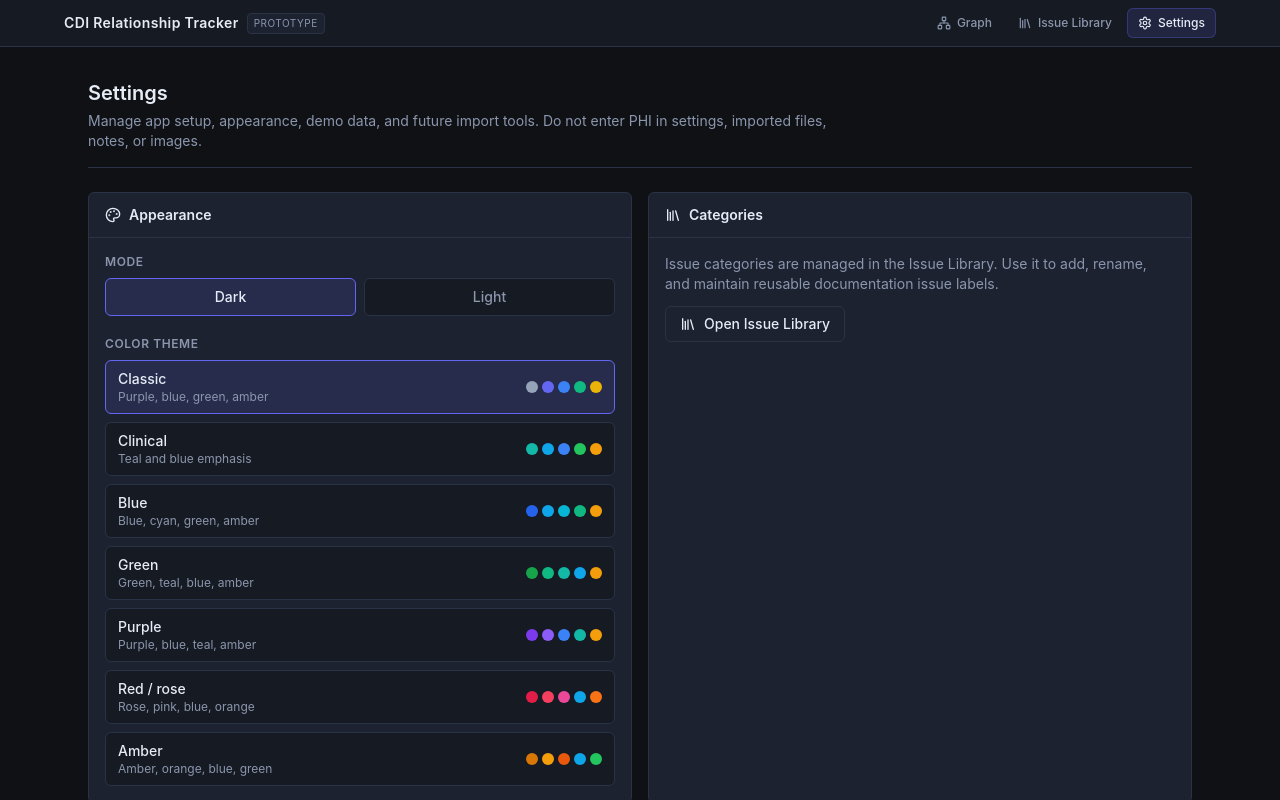
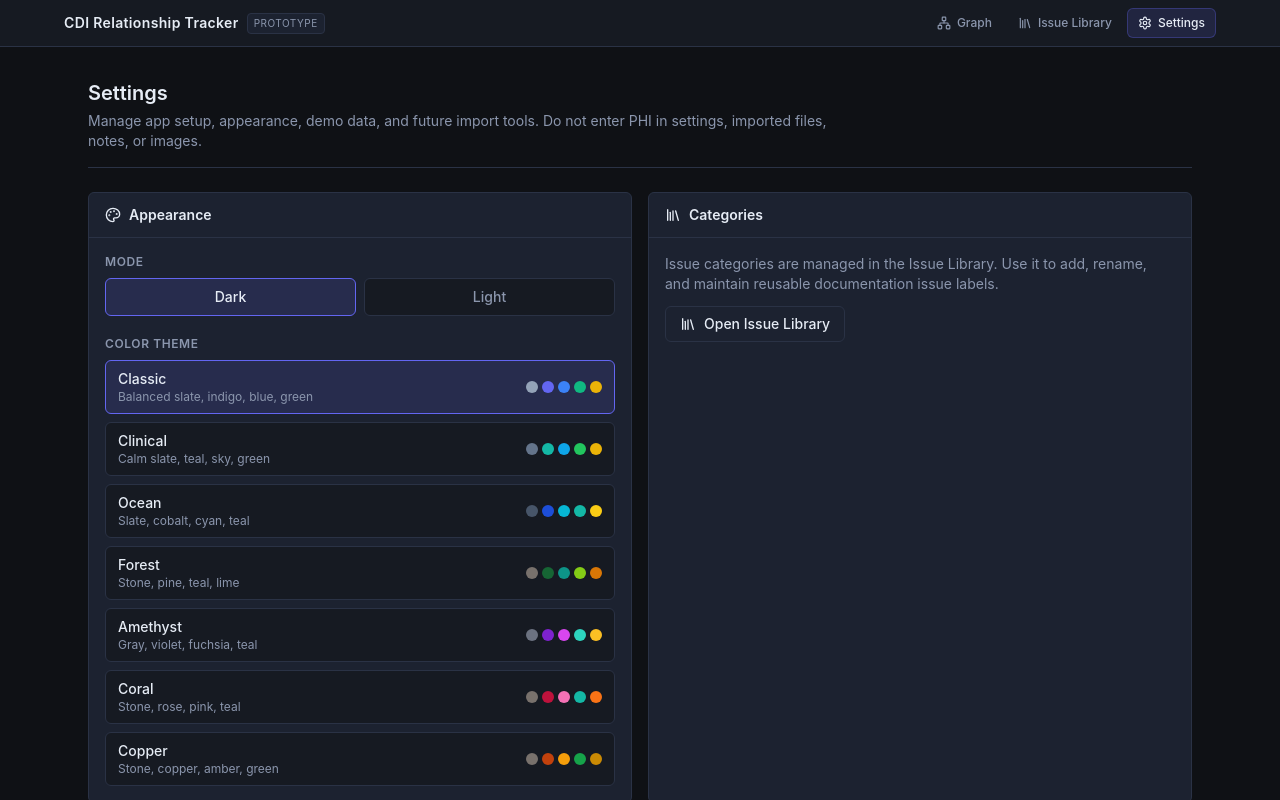
Before and after one commit to areevesc/Codex-Provider-Documentation-Issues-Map, a React (Vite) app: page /settings in a window 1280 px wide. Built offline with nearby package versions, Linux system fonts and the light colour scheme.

Commit message:
Refine app color themes

```diff
--- a/src/pages/SettingsPage.tsx
+++ b/src/pages/SettingsPage.tsx
@@ -14,13 +14,13 @@ const appearanceModes = [
 ] as const;
 
 const colorThemes = [
-  { value: 'classic', label: 'Classic', description: 'Purple, blue, green, amber' },
-  { value: 'clinical', label: 'Clinical', description: 'Teal and blue emphasis' },
-  { value: 'blue', label: 'Blue', description: 'Blue, cyan, green, amber' },
-  { value: 'green', label: 'Green', description: 'Green, teal, blue, amber' },
-  { value: 'purple', label: 'Purple', description: 'Purple, blue, teal, amber' },
-  { value: 'rose', label: 'Red / rose', description: 'Rose, pink, blue, orange' },
-  { value: 'amber', label: 'Amber', description: 'Amber, orange, blue, green' },
+  { value: 'classic', label: 'Classic', description: 'Balanced slate, indigo, blue, green' },
+  { value: 'clinical', label: 'Clinical', description: 'Calm slate, teal, sky, green' },
+  { value: 'blue', label: 'Ocean', description: 'Slate, cobalt, cyan, teal' },
+  { value: 'green', label: 'Forest', description: 'Stone, pine, teal, lime' },
+  { value: 'purple', label: 'Amethyst', description: 'Gray, violet, fuchsia, teal' },
+  { value: 'rose', label: 'Coral', description: 'Stone, rose, pink, teal' },
+  { value: 'amber', label: 'Copper', description: 'Stone, copper, amber, green' },
 ] as const;
 
 type ColorTheme = (typeof colorThemes)[number]['value'];
@@ -404,12 +404,12 @@ function PreviewStat({ label, value }: { label: string; value: number }) {
 function ThemeSwatches({ theme }: { theme: ColorTheme }) {
   const colors: Record<ColorTheme, string[]> = {
     classic: ['bg-slate-400', 'bg-indigo-500', 'bg-blue-500', 'bg-emerald-500', 'bg-yellow-500'],
-    clinical: ['bg-teal-500', 'bg-sky-500', 'bg-blue-500', 'bg-green-500', 'bg-amber-500'],
-    blue: ['bg-blue-600', 'bg-sky-500', 'bg-cyan-500', 'bg-emerald-500', 'bg-amber-500'],
-    green: ['bg-green-600', 'bg-emerald-500', 'bg-teal-500', 'bg-sky-500', 'bg-amber-500'],
-    purple: ['bg-violet-600', 'bg-violet-500', 'bg-blue-500', 'bg-teal-500', 'bg-amber-500'],
-    rose: ['bg-rose-600', 'bg-rose-500', 'bg-pink-500', 'bg-sky-500', 'bg-orange-500'],
-    amber: ['bg-amber-600', 'bg-amber-500', 'bg-orange-600', 'bg-sky-500', 'bg-green-500'],
+    clinical: ['bg-slate-500', 'bg-teal-500', 'bg-sky-500', 'bg-green-500', 'bg-yellow-500'],
+    blue: ['bg-slate-600', 'bg-blue-700', 'bg-cyan-500', 'bg-teal-500', 'bg-yellow-400'],
+    green: ['bg-stone-500', 'bg-green-800', 'bg-teal-600', 'bg-lime-500', 'bg-amber-600'],
+    purple: ['bg-gray-500', 'bg-purple-700', 'bg-fuchsia-500', 'bg-teal-400', 'bg-amber-400'],
+    rose: ['bg-stone-500', 'bg-rose-700', 'bg-pink-400', 'bg-teal-500', 'bg-orange-500'],
+    amber: ['bg-stone-500', 'bg-orange-700', 'bg-amber-500', 'bg-green-600', 'bg-yellow-600'],
   };
   return (
     <span className="flex shrink-0 gap-1">
--- a/src/styles/index.css
+++ b/src/styles/index.css
@@ -37,12 +37,12 @@
   }
 
   :root[data-theme='clinical'] {
-    --color-accent-primary: 13 148 136;
-    --color-accent-health-system: 20 184 166;
-    --color-accent-specialist: 14 165 233;
-    --color-accent-clinic: 59 130 246;
+    --color-accent-primary: 20 184 166;
+    --color-accent-health-system: 100 116 139;
+    --color-accent-specialist: 13 148 136;
+    --color-accent-clinic: 14 165 233;
     --color-accent-provider: 34 197 94;
-    --color-accent-label: 245 158 11;
+    --color-accent-label: 234 179 8;
   }
 
   :root[data-theme='classic'] {
@@ -55,48 +55,48 @@
   }
 
   :root[data-theme='blue'] {
-    --color-accent-primary: 37 99 235;
-    --color-accent-health-system: 59 130 246;
-    --color-accent-specialist: 14 165 233;
+    --color-accent-primary: 2 132 199;
+    --color-accent-health-system: 71 85 105;
+    --color-accent-specialist: 29 78 216;
     --color-accent-clinic: 6 182 212;
-    --color-accent-provider: 16 185 129;
-    --color-accent-label: 245 158 11;
+    --color-accent-provider: 20 184 166;
+    --color-accent-label: 250 204 21;
   }
 
   :root[data-theme='green'] {
-    --color-accent-primary: 22 163 74;
-    --color-accent-health-system: 34 197 94;
-    --color-accent-specialist: 20 184 166;
-    --color-accent-clinic: 14 165 233;
+    --color-accent-primary: 101 163 13;
+    --color-accent-health-system: 87 83 78;
+    --color-accent-specialist: 22 101 52;
+    --color-accent-clinic: 13 148 136;
     --color-accent-provider: 132 204 22;
-    --color-accent-label: 245 158 11;
+    --color-accent-label: 217 119 6;
   }
 
   :root[data-theme='purple'] {
-    --color-accent-primary: 124 58 237;
-    --color-accent-health-system: 139 92 246;
-    --color-accent-specialist: 168 85 247;
-    --color-accent-clinic: 59 130 246;
-    --color-accent-provider: 20 184 166;
-    --color-accent-label: 245 158 11;
+    --color-accent-primary: 147 51 234;
+    --color-accent-health-system: 107 114 128;
+    --color-accent-specialist: 126 34 206;
+    --color-accent-clinic: 217 70 239;
+    --color-accent-provider: 45 212 191;
+    --color-accent-label: 251 191 36;
   }
 
   :root[data-theme='rose'] {
     --color-accent-primary: 225 29 72;
-    --color-accent-health-system: 244 63 94;
-    --color-accent-specialist: 236 72 153;
-    --color-accent-clinic: 14 165 233;
+    --color-accent-health-system: 120 113 108;
+    --color-accent-specialist: 190 18 60;
+    --color-accent-clinic: 244 114 182;
     --color-accent-provider: 20 184 166;
     --color-accent-label: 249 115 22;
   }
 
   :root[data-theme='amber'] {
-    --color-accent-primary: 217 119 6;
-    --color-accent-health-system: 245 158 11;
-    --color-accent-specialist: 234 88 12;
-    --color-accent-clinic: 14 165 233;
-    --color-accent-provider: 34 197 94;
-    --color-accent-label: 234 179 8;
+    --color-accent-primary: 180 83 9;
+    --color-accent-health-system: 120 113 108;
+    --color-accent-specialist: 194 65 12;
+    --color-accent-clinic: 245 158 11;
+    --color-accent-provider: 22 163 74;
+    --color-accent-label: 202 138 4;
   }
 
   html,
```
